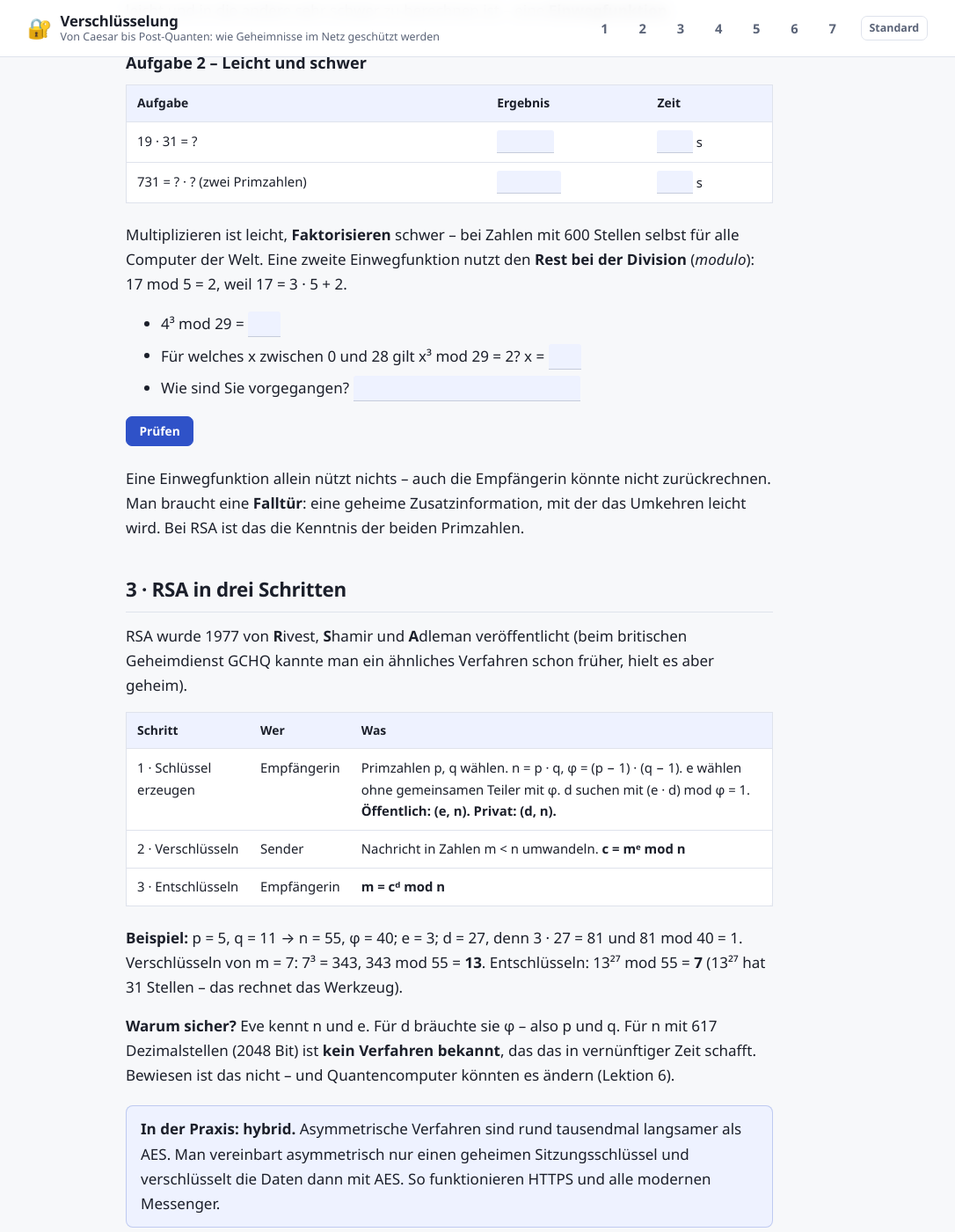
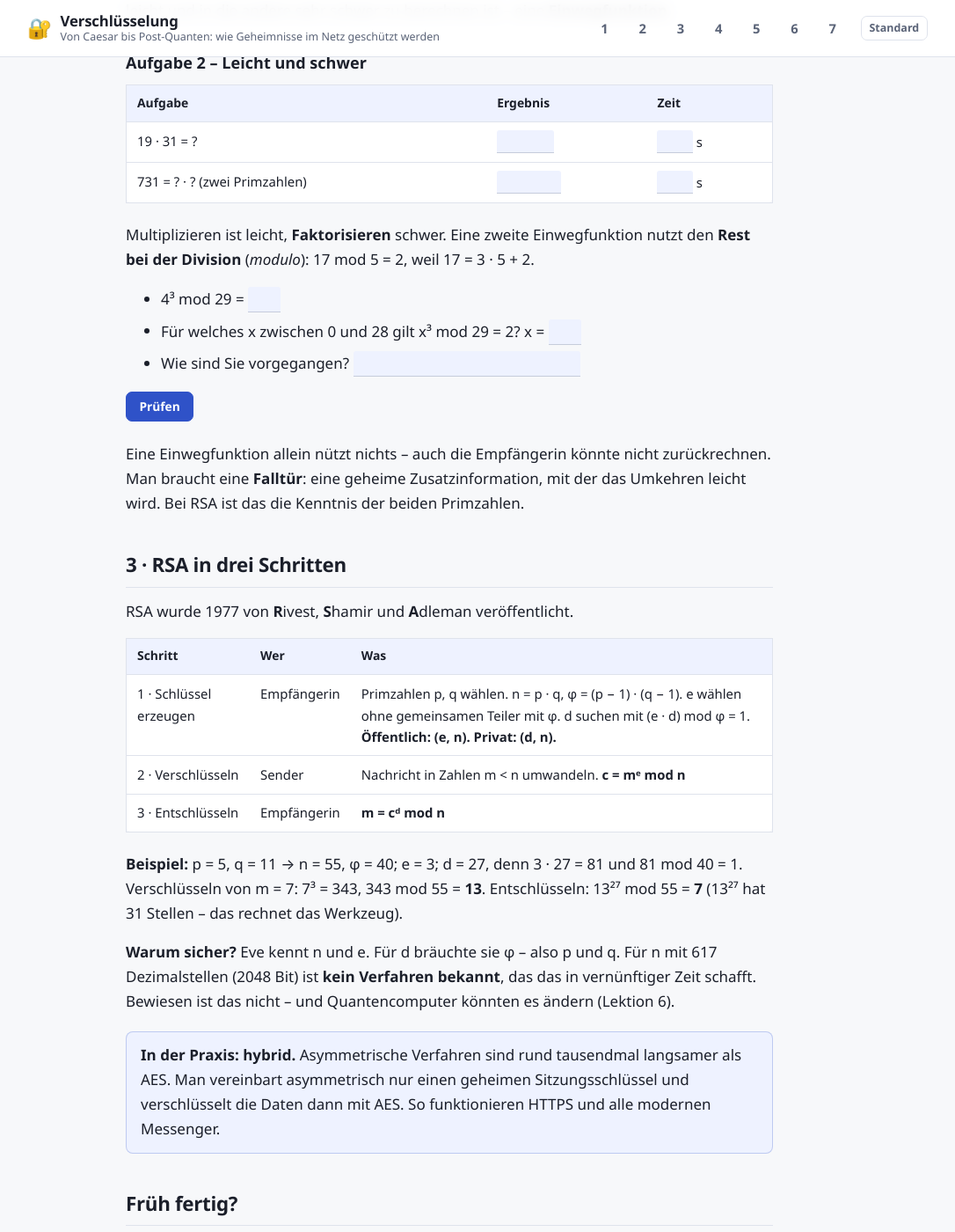
Before and after one commit to masta-nksa/Verschluesselung, a Jekyll site: the page built from lektionen/L4_Input_Asymmetrische_Verschluesselung.md, in a window 1280 px wide and 1400 px high, scrolled down 1302 px. Shown: the whole window at 88% size, without its empty margins (97-1183 px from the left). Built offline with Jekyll 4.4.1, drawn with Linux system fonts in a browser that asks for light colours; our own code applies the rules of GitHub Pages for plain Markdown files.

Commit message:
Druck: Geheimtext, Checkboxen und L4 kompakter
Co-Authored-By: Claude Opus 5.5 <noreply@anthropic.com>

```diff
--- a/assets/css/unterricht.css
+++ b/assets/css/unterricht.css
@@ -905,6 +905,8 @@ a { color: var(--accent); }
   .prose ul, .prose ol { padding-left: 1.3em; }
   .prose li { margin-bottom: .05em; }
   .luecke-feld { line-height: 1.15; padding-top: 0; padding-bottom: 0; }
+  .prose li > input[type="checkbox"] { width: .75em; height: .75em; margin-right: .4em; vertical-align: -.08em; }
+  .prose p.geheimtext-druck { font-size: 8pt; line-height: 1.45; letter-spacing: .02em; }
   .prose ul.checkliste li { break-inside: avoid; margin-bottom: .15em; }
   .prose li > input[type="checkbox"] { width: .8rem; height: .8rem; }
 }
--- a/lektionen/L4_Input_Asymmetrische_Verschluesselung.md
+++ b/lektionen/L4_Input_Asymmetrische_Verschluesselung.md
@@ -52,9 +52,8 @@ in die andere sehr schwer zu berechnen ist – eine **Einwegfunktion**.
 | 19 · 31 = ? | <span class="luecke" data-typ="zahl" data-antwort="589" data-breite="8"></span> | <span class="luecke" data-breite="5"></span> s |
 | 731 = ? · ? (zwei Primzahlen) | <span class="luecke" data-typ="menge" data-antwort="17 43" data-breite="9"></span> | <span class="luecke" data-breite="5"></span> s |
 
-Multiplizieren ist leicht, **Faktorisieren** schwer – bei Zahlen mit 600 Stellen selbst für
-alle Computer der Welt. Eine zweite Einwegfunktion nutzt den **Rest bei der Division**
-(*modulo*): 17 mod 5 = 2, weil 17 = 3 · 5 + 2.
+Multiplizieren ist leicht, **Faktorisieren** schwer. Eine zweite Einwegfunktion nutzt den
+**Rest bei der Division** (*modulo*): 17 mod 5 = 2, weil 17 = 3 · 5 + 2.
 
 - 4³ mod 29 = <span class="luecke" data-typ="zahl" data-antwort="6" data-breite="4"></span>
 - Für welches x zwischen 0 und 28 gilt x³ mod 29 = 2? x = <span class="luecke" data-typ="zahl" data-antwort="26" data-breite="4"></span>
@@ -66,8 +65,7 @@ RSA ist das die Kenntnis der beiden Primzahlen.
 
 ## 3 · RSA in drei Schritten
 
-RSA wurde 1977 von **R**ivest, **S**hamir und **A**dleman veröffentlicht (beim britischen
-Geheimdienst GCHQ kannte man ein ähnliches Verfahren schon früher, hielt es aber geheim).
+RSA wurde 1977 von **R**ivest, **S**hamir und **A**dleman veröffentlicht.
 
 | Schritt | Wer | Was |
 |---|---|---|
```
Also changed, not shown: lektionen/L2_Auftrag_Haeufigkeitsanalyse.md (+1 -1 lines).
